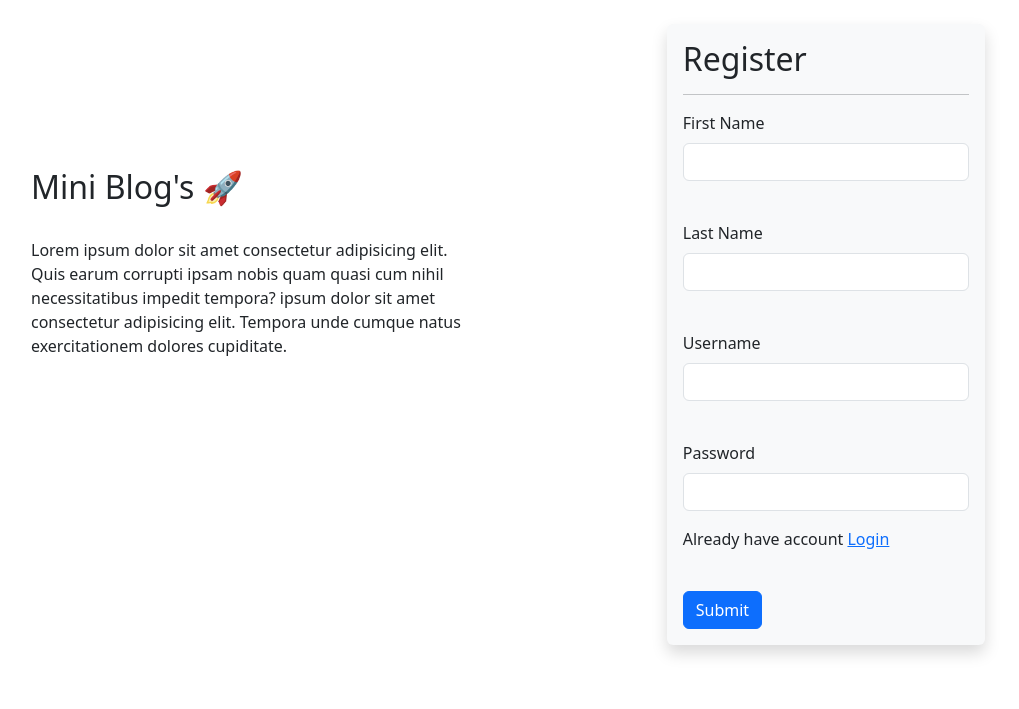
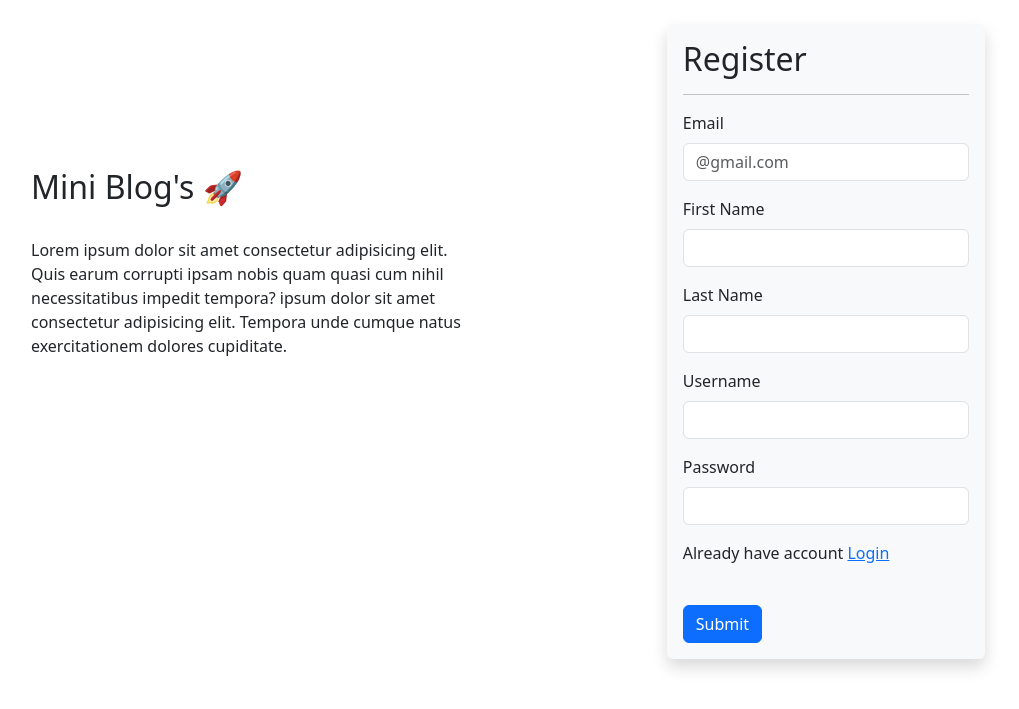
Before and after one commit to MJunaid7/Mini-Blog, a Django app: page /register/ in a window 1280 px wide. Shown: the part 56-765 px from the top of the page, without its empty margins (99-1118 px from the left). Run offline with Django 5.2, Linux system fonts and the light colour scheme.

Commit message:
Fixed bugs and updated email logic

```diff
--- a/blog/templates/login.html
+++ b/blog/templates/login.html
@@ -31,6 +31,7 @@
       </div>
     </div>
     </div>
+
     <div class="col-md-6 mt-5">
       <form class="col-7 mx-auto shadow p-3 mb-5 bg-body-tertiary rounded" method="post" enctype="multipart/form-data">
     {%  csrf_token %}
--- a/blog/templates/register.html
+++ b/blog/templates/register.html
@@ -30,6 +30,7 @@
       </div>
     </div>
     </div>
+
     <div class="col">
       <form class="col-7 mx-auto shadow p-3 mb-5 bg-body-tertiary rounded" method="post" enctype="multipart/form-data">
     {%  csrf_token %}
@@ -53,20 +54,25 @@
 {% endif %} {% endcomment %}
 
    <div class="mb-3">
-    <label for="exampleInputEmail1" class="form-label">First Name</label> <br>
+    <label for="exampleInputEmail1" class="form-label">Email</label>
+    <input type="email" class="form-control" name="email" placeholder="@gmail.com" id="exampleInputEmail1" aria-describedby="emailHelp">
+  </div>
+
+   <div class="mb-3">
+    <label for="exampleInputEmail1" class="form-label">First Name</label>
     <input type="text" name="first_name" class="form-control"  id="exampleInputEmail1" aria-describedby="emailHelp">
   </div>
-  <br>
+
   <div class="mb-3">
     <label for="exampleInputEmail1" class="form-label">Last Name</label> <br>
     <input type="text" class="form-control" name="last_name" id="exampleInputEmail1" aria-describedby="emailHelp">
   </div>
-  <br>
+
   <div class="mb-3">
     <label for="exampleInputEmail1" class="form-label">Username</label> <br>
     <input type="text" class="form-control" name="username" id="exampleInputEmail1" aria-describedby="emailHelp">
   </div>
-  <br>
+
   <div class="mb-3">
     <label for="exampleInputPassword1" class="form-label">Password</label><br>
     <input type="password" class="form-control" name="password" id="exampleInputPassword1">
--- a/blog/views.py
+++ b/blog/views.py
@@ -5,6 +5,8 @@ from django.contrib.auth.decorators import login_required
 from django.contrib import messages
 from django.contrib.auth.models import User
 from django.contrib.auth import authenticate, login, logout
+from django.core.mail import send_mail
+from django.conf import settings
 
 
 
@@ -33,14 +35,42 @@ def post_detail(request, id):
     comments = post.comments.all().order_by('-created_at')
 
 
+    if request.method == 'POST' and request.user.is_authenticated:
+
+
+        body = request.POST['comment']
 
 
 
-    if request.method == 'POST' and request.user.is_authenticated:
-        body = request.POST['comment']
-        Comment.objects.create(post=post, user=request.user, body=body)
-        return redirect('/post_detail/', id = id)
+        if body:
+            Comment.objects.create(post=post, user = request.user, body=body)
 
+
+            # print("NOTIFICATION")
+            # print(f"To: {post.user.username}")
+            # print(f"Your blog post titled '{post.title}' just got a new comment!")
+            # print(f"Comment by {request.user.username}: {body}")
+            # print("You can reply or moderate this comment in your blog dashboard.")
+
+            if post.user.email:
+
+                send_mail(
+                    subject=f'New Comment on Your Blog Post "{post.title}"',
+                    message=(
+                        f'Hello {post.user.username},\n\n'
+                        f'{request.user.username} just commented on your blog post:\n\n'
+                        f'"{body}"\n\n'
+                        f'Visit your blog to reply or moderate the comment.'
+                    ),
+                    from_email=settings.DEFAULT_FROM_EMAIL,
+                    recipient_list=[post.user.email],
+                    fail_silently=False,
+                )
+
+
+
+
+            return redirect('post_detail', id = post.id)
     return render(request, 'post_detail.html', {'post': post , 'comments': comments})
 
 
@@ -71,6 +101,7 @@ def register(request):
 
         data = request.POST
 
+        email = data.get('email')
         first_name = data.get('first_name')
         last_name = data.get('last_name')
         username = data.get('username')
@@ -83,6 +114,7 @@ def register(request):
             return redirect('/register/')
 
         user = User.objects.create(
+            email = email,
             first_name = first_name,
             last_name = last_name,
             username = username,
--- a/blog_project/urls.py
+++ b/blog_project/urls.py
@@ -29,7 +29,7 @@ urlpatterns = [
 
     path('logout/', logout_page , name="logout_page"),
 
-    path('post-detail/<id>', post_detail , name="post_detail"),
+    path('post-detail/<int:id>/', post_detail , name="post_detail"),
 
     path('post-create/', post_create , name="post_create"),
 
```
Also changed, not shown: blog/templates/post_detail.html (+35 -7 lines), blog_project/settings.py (+7 -0 lines).
